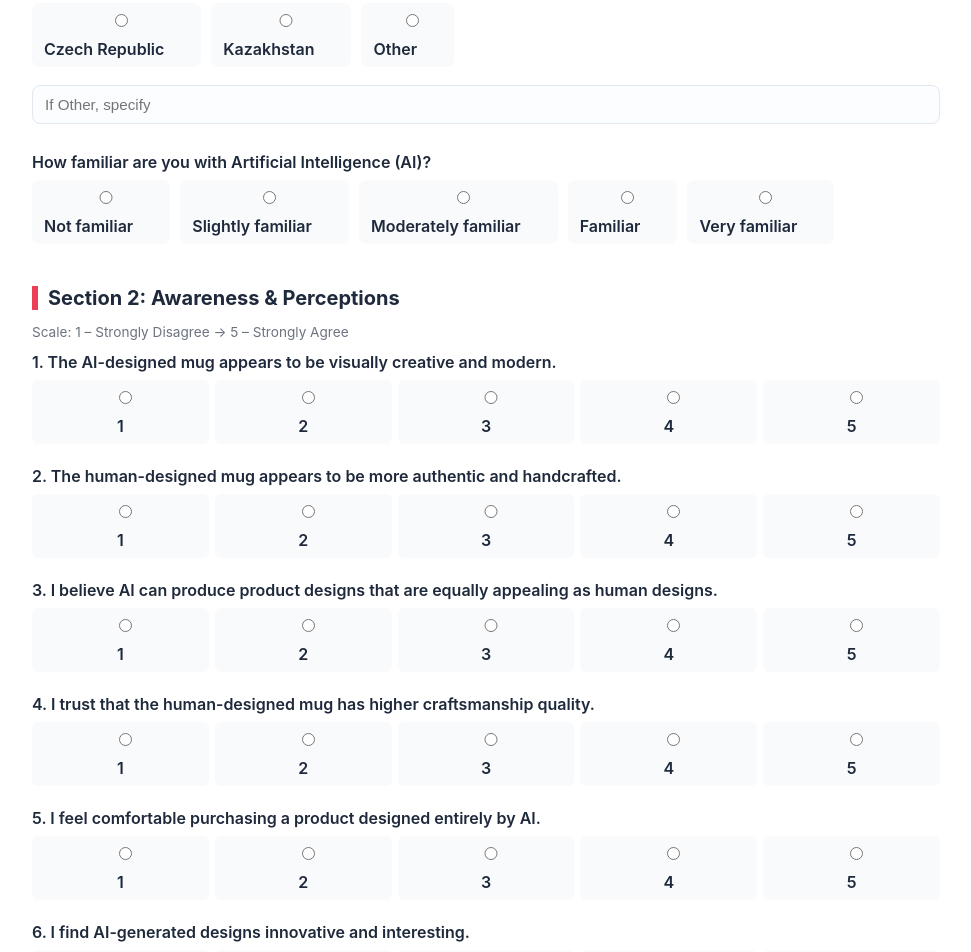
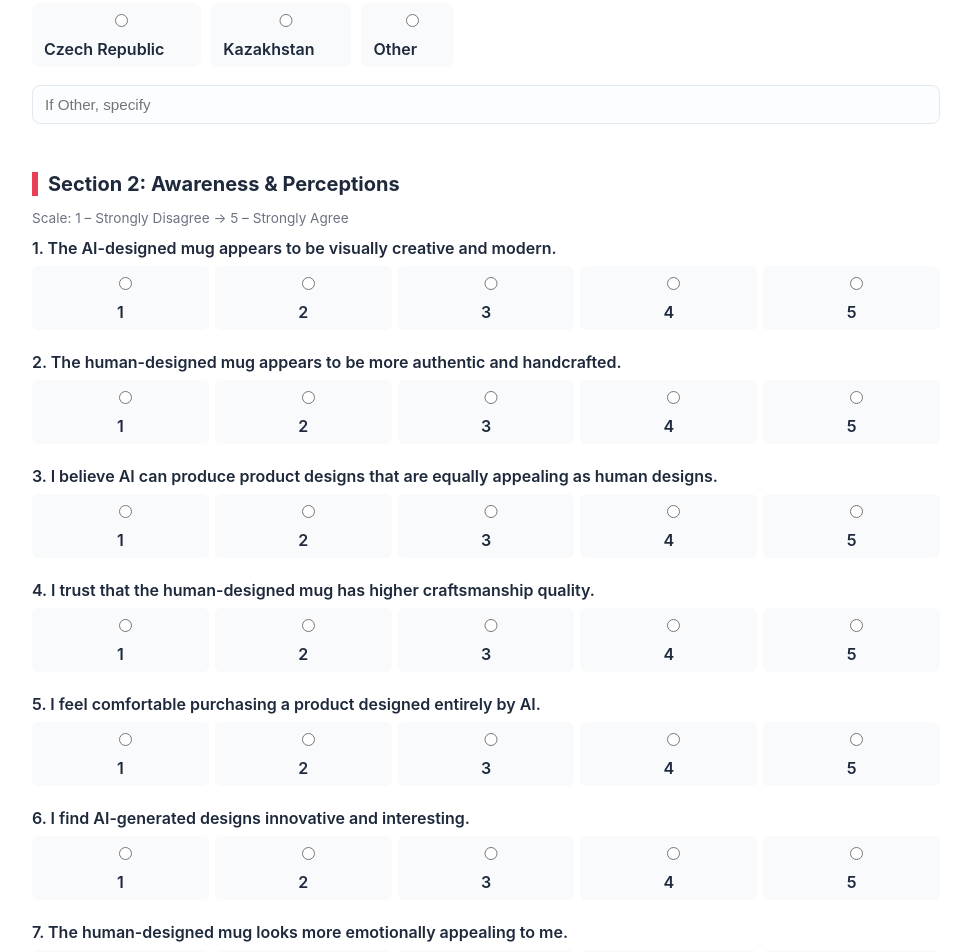
Before and after one commit to Badhan-alsoltech/AI-vs-Traditional, a website: page screens/survey.html in a window 1280 px wide. Shown: the part 985-1937 px from the top of the page, without its empty margins (154-1125 px from the left). Drawn offline with Linux system fonts and the light colour scheme.

Commit message:
Update survey.html

```diff
--- a/screens/survey.html
+++ b/screens/survey.html
@@ -105,15 +105,6 @@
         <label><input type="radio" name="country" value="Other"> Other</label>
         <input type="text" name="countryOther" placeholder="If Other, specify">
       </div>
-
-      <label>How familiar are you with Artificial Intelligence (AI)?</label>
-      <div class="radio-group">
-        <label><input type="radio" name="aiKnowledge" value="Not familiar" required> Not familiar</label>
-        <label><input type="radio" name="aiKnowledge" value="Slightly familiar"> Slightly familiar</label>
-        <label><input type="radio" name="aiKnowledge" value="Moderately familiar"> Moderately familiar</label>
-        <label><input type="radio" name="aiKnowledge" value="Familiar"> Familiar</label>
-        <label><input type="radio" name="aiKnowledge" value="Very familiar"> Very familiar</label>
-      </div>
     </section>
 
     <!-- Section 2 -->
```
